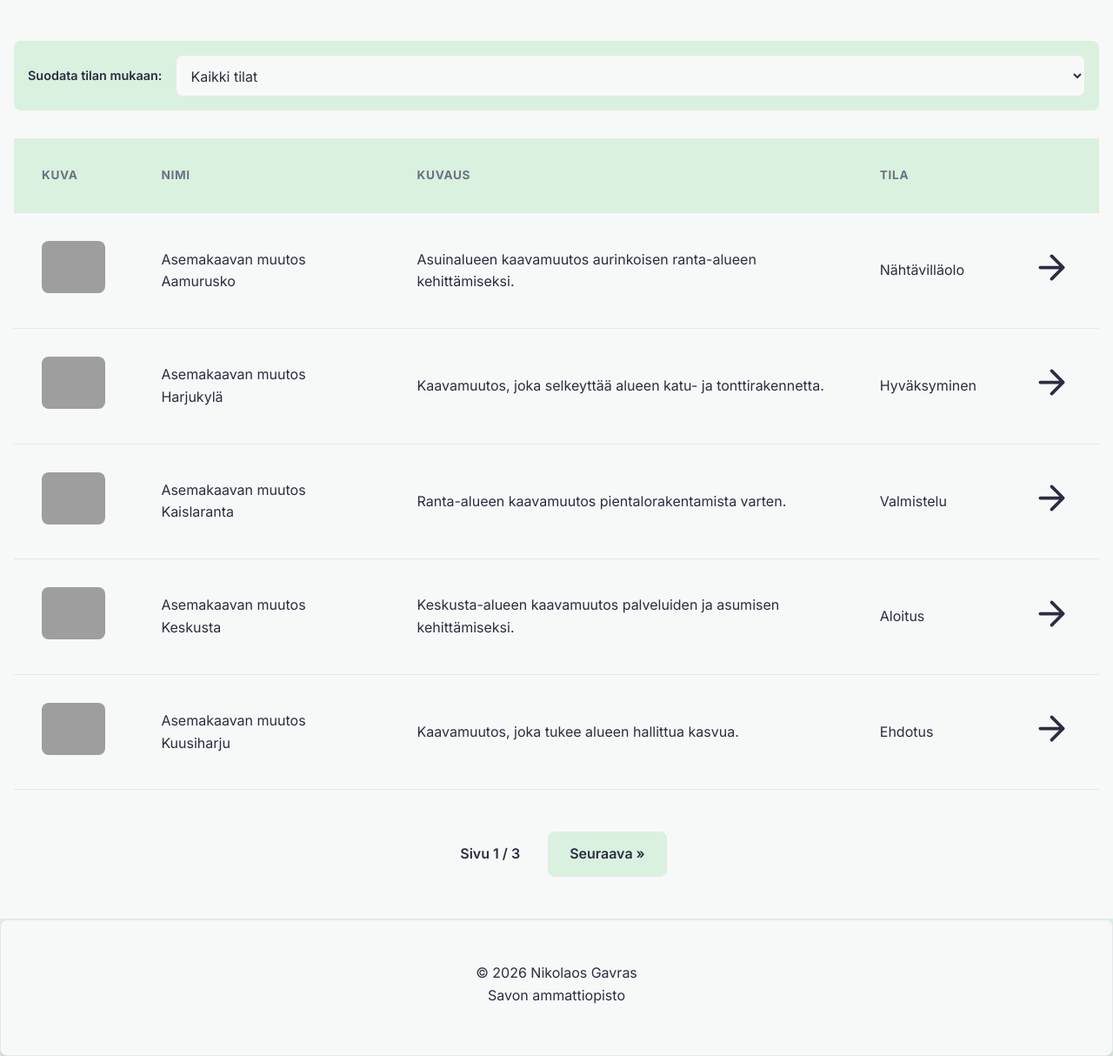
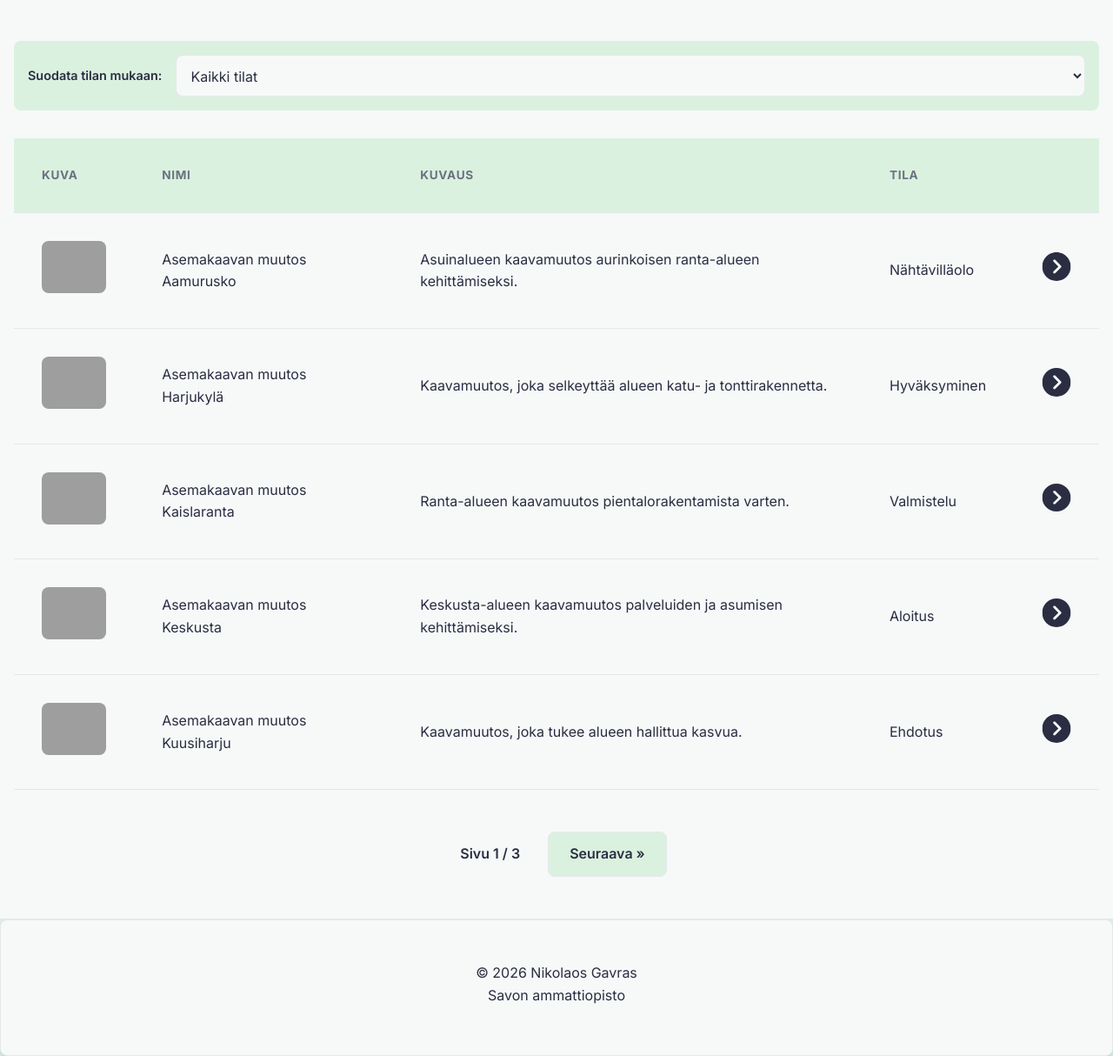
Before and after one commit to nikolaosgavras/taitaja2026semifinaali, a PHP site: page /plans.php in a window 1280 px wide. Shown: the part 214-1428 px from the top of the page at 87% size. Run offline with PHP 8.4, Linux system fonts and the light colour scheme; data comes from the database, SQL or seed files in the repository; data that the repository does not hold is empty; grey boxes are pictures that could not be loaded.

Commit message:
Update registration page text and replace SVG icons with image for better clarity

```diff
--- a/auth/register.php
+++ b/auth/register.php
@@ -96,7 +96,7 @@ mysqli_close($link);
     <main>
     <div class="container">
         <h1 class="text-center mb-2">Luo tili</h1>
-        <p class="text-center mb-3">Tämä palvelu on tarkoitettu vain kunnan asukkaille. Rekisteröitymällä vakuutat olevasi kunnan asukas </p>
+        <p class="text-center mb-3">Tämä palvelu on tarkoitettu vain kunnan asukkaille. Rekisteröitymällä vakuutat olevasi kunnan asukas. </p>
         <?php if (!empty($message)): ?>
             <div class="mb-2 text-center">
                 <p style="color: red;"><?php echo htmlspecialchars($message); ?></p>
--- a/plans.php
+++ b/plans.php
@@ -233,9 +233,7 @@ mysqli_close($link);
                 <div class="grid-auto">
                     <div class="mb-2 text-center">
                         <a href="plans.php" style="display: inline-flex; align-items: center; gap: 10px;">
-                            <svg width="45" height="45" viewBox="0 0 24 24" fill="none" stroke="currentColor" stroke-width="2" stroke-linecap="round" stroke-linejoin="round">
-                                <path d="M19 12H5M12 19l-7-7 7-7"/>
-                            </svg>
+                            <img src="icons/6.svg" style="transform: rotate(180deg);" alt="Takaisin kaavaehdotuksiin">
                             <span>Takaisin kaavaehdotuksiin</span>
                         </a>
                     </div>
@@ -285,11 +283,8 @@ mysqli_close($link);
                                     <td data-label="Tila"><?php echo htmlspecialchars($plan['status_name'] ?? 'Ei tietoa'); ?></td>
                                     <td data-label="">
                                         <a href="plans.php?id=<?php echo $plan['id']; ?>" style="display: inline-flex; align-items: center; gap: 10px;">
-
-                                        <svg width="45" height="45" viewBox="0 0 24 24" fill="none" stroke="currentColor" stroke-width="2" stroke-linecap="round" stroke-linejoin="round">
-                                            <path d="M5 12h14m-7-7l7 7-7 7"/>
-                                        </svg>
-                                    </a>
+                                            <img src="icons/6.svg" alt="Tarkastele kaavaehdotusta">
+                                        </a>
                                     </td>
                                 </tr>
                             <?php endforeach; ?>
```
